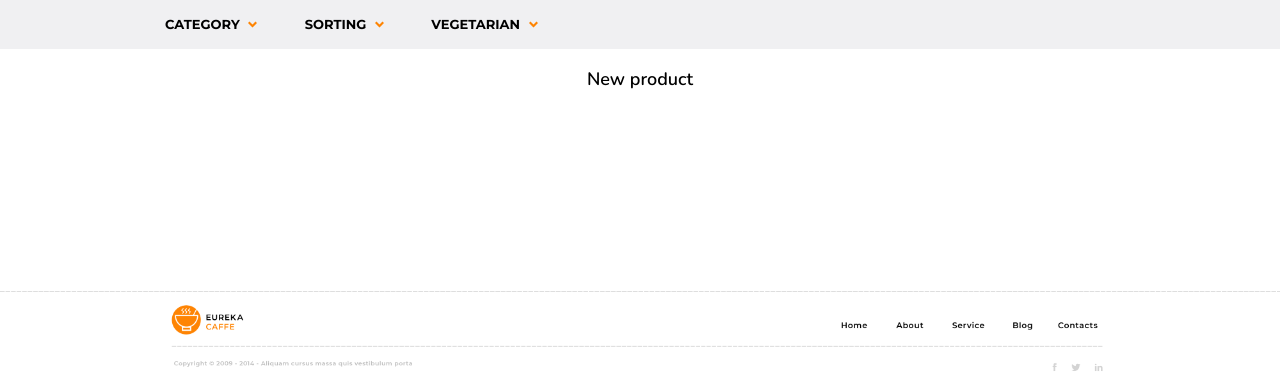
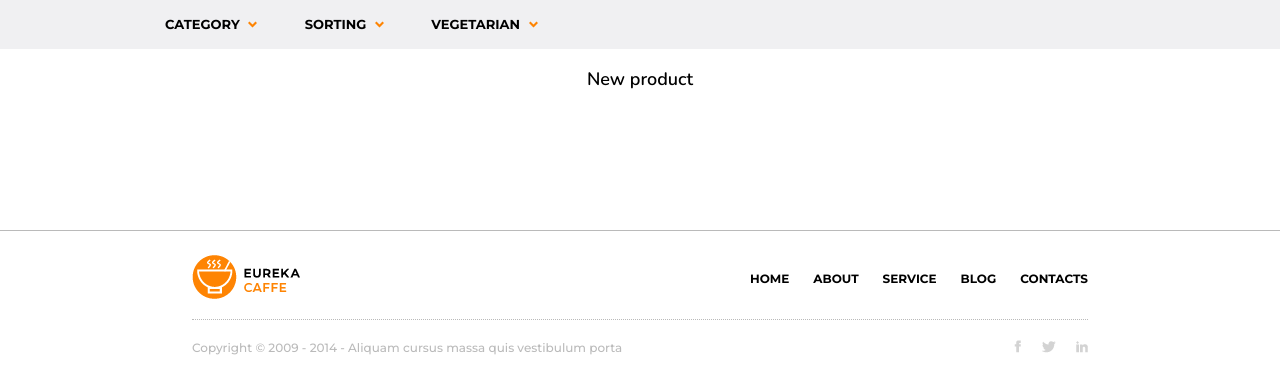
Before and after one commit to codrutzu/RestaurantOnRails, a Rails app: page / in a window 1280 px wide. Shown: the part 409-800 px from the top of the page. Run offline with Rails 7, Linux system fonts and the light colour scheme; data that the repository does not hold is empty; style sheets or scripts are compiled from the project's sources; some libraries are stand-ins or nearby versions.

Commit message:
Replaced footer image with actual code

```diff
--- a/app/assets/stylesheets/application/footer.scss
+++ b/app/assets/stylesheets/application/footer.scss
@@ -1,7 +1,52 @@
 footer {
-  img {
-    height: 100%;
-    width: 100%;
+  border-top: 1px solid $color-footer;
+
+  .footer-wrapper {
+    width: 70%;
+    margin: 1.5em auto;
+
+    nav {
+      display: flex;
+      justify-content: space-between;
+
+      ul {
+        display: flex;
+      }
+
+      li {
+        margin-left: 2em;
+        font-size: 12px;
+        font-weight: 700;
+
+        a {
+          color: $color-black;
+        }
+      }
+    }
+
+    hr {
+      margin-top: 1em;
+      border: none;
+      border-bottom: 1px dotted $color-footer;
+      height: 1px;
+    }
+
+    .social-links {
+      display: flex;
+      justify-content: space-between;
+      align-items: center;
+
+      p {
+        font-size: 12px;
+        color: $color-footer;
+      }
+    }
+
+    .media {
+      img {
+        margin-left: 1em;
+      }
+    }
   }
 }
 
--- a/app/assets/stylesheets/utils/variables.scss
+++ b/app/assets/stylesheets/utils/variables.scss
@@ -10,3 +10,4 @@ $color-black: #000;
 $color-grey-dim: #333333;
 $color-filter: #f0f0f2;
 $color-border: #e7e7e7;
+$color-footer: #BABABA;
--- a/app/views/layouts/application.html.haml
+++ b/app/views/layouts/application.html.haml
@@ -11,4 +11,5 @@
   %body
     = render partial: 'shared/navbar'
     %main.container= yield
-    %footer= image_tag 'footer.png'
+    -# %footer= image_tag 'footer.png'
+    = render partial: 'shared/footer'
--- /dev/null
+++ b/app/views/shared/_footer.html.haml
@@ -0,0 +1,23 @@
+%footer
+  .footer-wrapper
+    %nav
+      = link_to :root do
+        = image_tag "logo_footer.png"
+      %ul
+        %li
+          %a{href: "#"} HOME
+        %li
+          %a{href: "#"} ABOUT
+        %li
+          %a{href: "#"} SERVICE
+        %li
+          %a{href: "#"} BLOG
+        %li
+          %a{href: "#"} CONTACTS
+    %hr
+    .social-links
+      %p Copyright © 2009 - 2014 - Aliquam cursus massa quis vestibulum porta
+      .media
+        = image_tag "fb.png"
+        = image_tag "twitter.png"
+        = image_tag "linkedin.png"
--- a/app/views/shared/_navbar.html.haml
+++ b/app/views/shared/_navbar.html.haml
@@ -1,4 +1,4 @@
-%header{:class => "#{current_page?(controller: 'home_page', action: "index") ? 'navbar-absolute' : 'navbar'}"}
+%header{class: "#{current_page?(controller: 'home_page', action: "index") ? 'navbar-absolute' : 'navbar'}"}
   = link_to :root do
     .logo-container
       .logo-mark
@@ -9,12 +9,12 @@
   %nav
     %ul
       %li
-        %a{:href => "#"} HOME
+        %a{href: "#"} HOME
       %li
-        %a{:href => "#"} ABOUT
+        %a{href: "#"} ABOUT
       %li
-        %a{:href => "#"} SERVICE
+        %a{href: "#"} SERVICE
       %li
-        %a{:href => "#"} BLOG
+        %a{href: "#"} BLOG
       %li
-        %a{:href => "#"} CONTACTS
+        %a{href: "#"} CONTACTS
```
Also changed, not shown: app/assets/images/fb.png (added), app/assets/images/linkedin.png (added), app/assets/images/logo_footer.png (added), app/assets/images/twitter.png (added).
